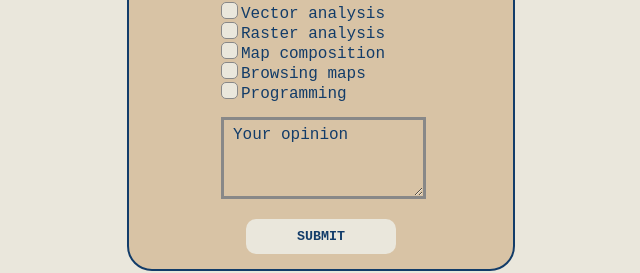
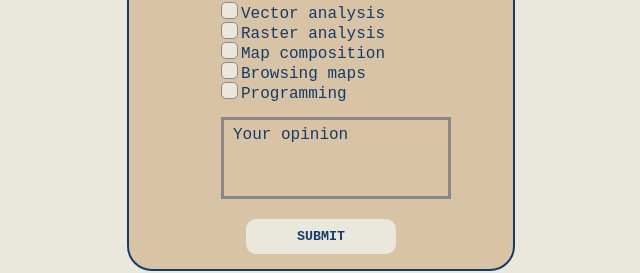
Before and after one commit to icelandico/minor-rwd-projects, a plain HTML site: page projects/survey-form/survey-form.html in a window 1280 px wide. Shown: the part 523-796 px from the top of the page, without its empty margins (319-959 px from the left). Drawn offline with Linux system fonts and the light colour scheme.

Commit message:
Disabled resize

```diff
--- a/projects/survey-form/survey-form.css
+++ b/projects/survey-form/survey-form.css
@@ -60,7 +60,8 @@ input, textarea {
 }
 
 textarea {
-  max-width: 100%;
+  resize: none;
+  width: 100%;
 }
 
 .fill-label {
```
